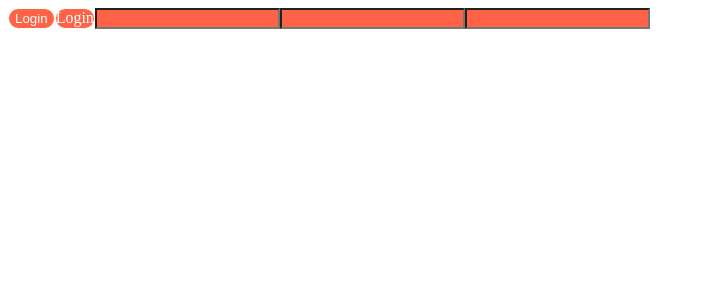
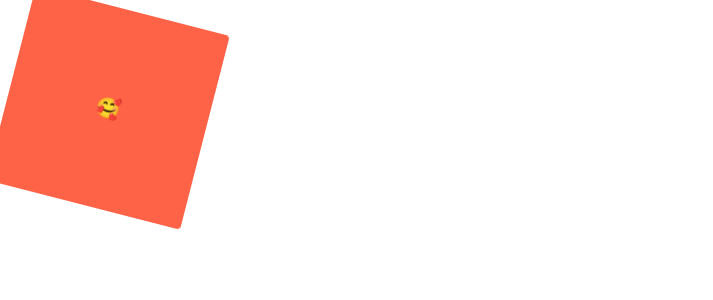
Before and after one commit to jisngprk/react-masterclass, a React (Create React App) app: page / in a window 1280 px wide. Shown: the top 300 px of the page, without its empty margins (0-713 px from the left). Built offline with nearby package versions, Linux system fonts and the light colour scheme.

Commit message:
animation and pseudo selectors

```diff
--- a/src/App.js
+++ b/src/App.js
@@ -1,31 +1,55 @@
-import styled from "styled-components";
+import styled, {keyframes} from "styled-components";
 
-const Father = styled.div`
+const Wrapper = styled.div`
   display: flex;
 `;
 
-const Btn = styled.button`
-  background-color: tomato;
-  border-radius: 15px;
-  color: white;
-  border: 1px solid white;
+const animation = keyframes`
+  0% {
+    transform: rotate(0deg);
+    border-radius: 0;
+  }
+  50% {
+    transform: rotate(360deg);
+    border-radius: 100px;
+  }
+  100% {
+    transform: rotate(0deg);
+    border-radius: 0px;
+  }
 `
 
-const Input = styled.input.attrs({required:true})`
+
+const Box = styled.div`
+  height: 200px;
+  width: 200px;
   background-color: tomato;
-`
+  display: flex;
+  justify-content: center;
+  align-items: center;
+  animation: ${animation} 1s linear infinite;
+  span {
+    font-size: 20px;
+
+    &:hover {
+      font-size: 55px;
+    }
+    &:active {
+      opacity: 0;
+    }
+  }
+`;
+
 
 function App() {
-  return (
-      <Father>
-          <Btn>Login  </Btn>
-          <Btn as="a">Login  </Btn>
-          <Input />
-          <Input />
-          <Input />
-      </Father>
+    return (
+        <Wrapper>
+            <Box>
+            <span>🥰</span>
+            </Box>
+        </Wrapper>
 
-  )
+    )
 
 
 }
```
